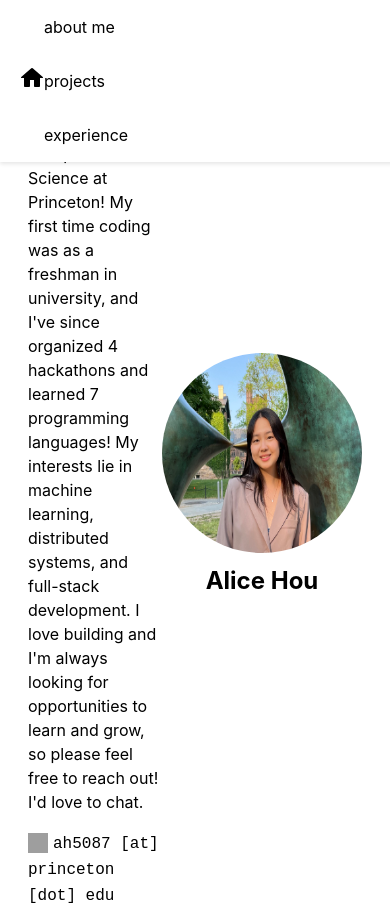
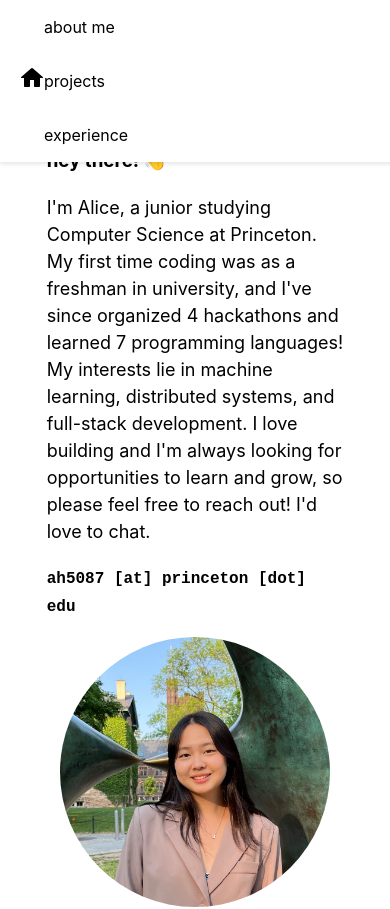
Before and after one commit to ah5087/personal-website, a React (Vite) app: page / in a window 390 px wide. Shown: the top 909 px of the page. Built offline with nearby package versions, Linux system fonts and the light colour scheme; grey boxes are pictures that could not be loaded.

Commit message:
minor style fixes

```diff
--- a/src/pages/IntroSection/Intro.module.scss
+++ b/src/pages/IntroSection/Intro.module.scss
@@ -2,46 +2,66 @@
     display: flex;
     align-items: center;
     justify-content: space-between;
+    height: 80vh;
+    margin-top: 60px;
+    background-color: #FFFFFF;
+    border-radius: 8px;
     padding: 20px;
-  }
-
-  .paragraphContainer {
-    max-width: 60%;
   }
 
   .photoContainer {
     display: flex;
     flex-direction: column;
     align-items: center;
+    width: 40%;
+    text-align: center;
   }
 
   .photo {
-    width: 200px;
-    height: 200px;
+    width: 270px;
+    height: 270px;
     border-radius: 50%;
+    object-fit: cover;
+    margin-bottom: 20px;
   }
 
   .introTitle {
-    margin-top: 10px;
     font-size: 24px;
     font-weight: bold;
-    text-align: center;
+  }
+
+  .paragraphContainer {
+    width: 60%;
+    padding-right: 20px;
+    text-align: left;
   }
 
   .paragraph {
-    font-size: 16px;
+    font-size: 18px;
     line-height: 1.5;
   }
 
   .typewriter {
-    font-family: "Courier New", Courier, monospace;
+    font-family: 'Fira Code', monospace;
     font-size: 16px;
-    display: inline;
   }
 
-  .emailIcon {
-    width: 20px;
-    height: 20px;
-    margin-right: 5px;
-    vertical-align: middle; /* Adjusts the vertical alignment of the icon */
+  @media (max-width: 600px) {
+    .introSection {
+      flex-direction: column;
+      align-items: center;
+      text-align: center;
+      height: auto;
+      margin-top: 20px;
+    }
+
+    .photoContainer,
+    .paragraphContainer {
+      width: 100%;
+      padding: 0;
+    }
+
+    .paragraphContainer {
+      margin-top: 20px;
+    }
   }
--- a/src/pages/IntroSection/introsection.tsx
+++ b/src/pages/IntroSection/introsection.tsx
@@ -1,12 +1,15 @@
-import React from "react";
 import styles from "./Intro.module.scss";
+import commonStyles from "../../styles/Common.module.scss";
 
 const IntroSection = () => (
-  <section id="intro" className={styles.introSection}>
+  <section
+    id="intro"
+    className={`${commonStyles.section} ${styles.introSection}`}
+  >
     <div className={styles.paragraphContainer}>
-      <h3>hey there!</h3>
+      <h3>hey there! 👋</h3>
       <p className={styles.paragraph}>
-        I'm Alice, a junior studying Computer Science at Princeton! My first
+        I'm Alice, a junior studying Computer Science at Princeton. My first
         time coding was as a freshman in university, and I've since organized 4
         hackathons and learned 7 programming languages! My interests lie in
         machine learning, distributed systems, and full-stack development. I
@@ -14,15 +17,13 @@ const IntroSection = () => (
         grow, so please feel free to reach out! I'd love to chat.
       </p>
       <p className={styles.paragraph}>
-        <img src="/email.svg" alt="Email" className={styles.emailIcon} />
         <span className={styles.typewriter}>
-          ah5087 [at] princeton [dot] edu
+          <b>ah5087 [at] princeton [dot] edu</b>
         </span>
       </p>
     </div>
     <div className={styles.photoContainer}>
       <img src="/headshot.jpg" className={styles.photo} alt="Alice Hou" />
-      <div className={styles.introTitle}>Alice Hou</div>
     </div>
   </section>
 );
```
